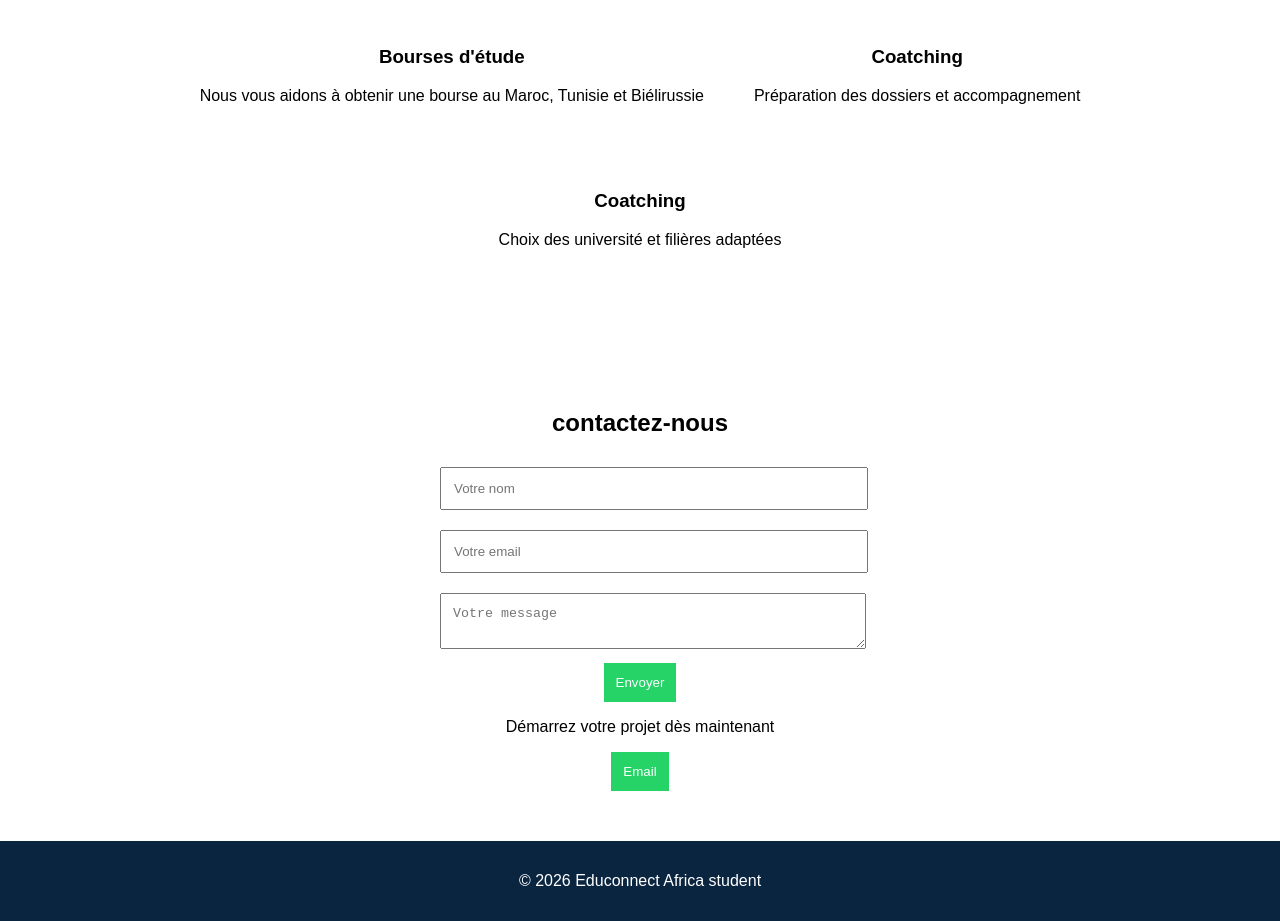
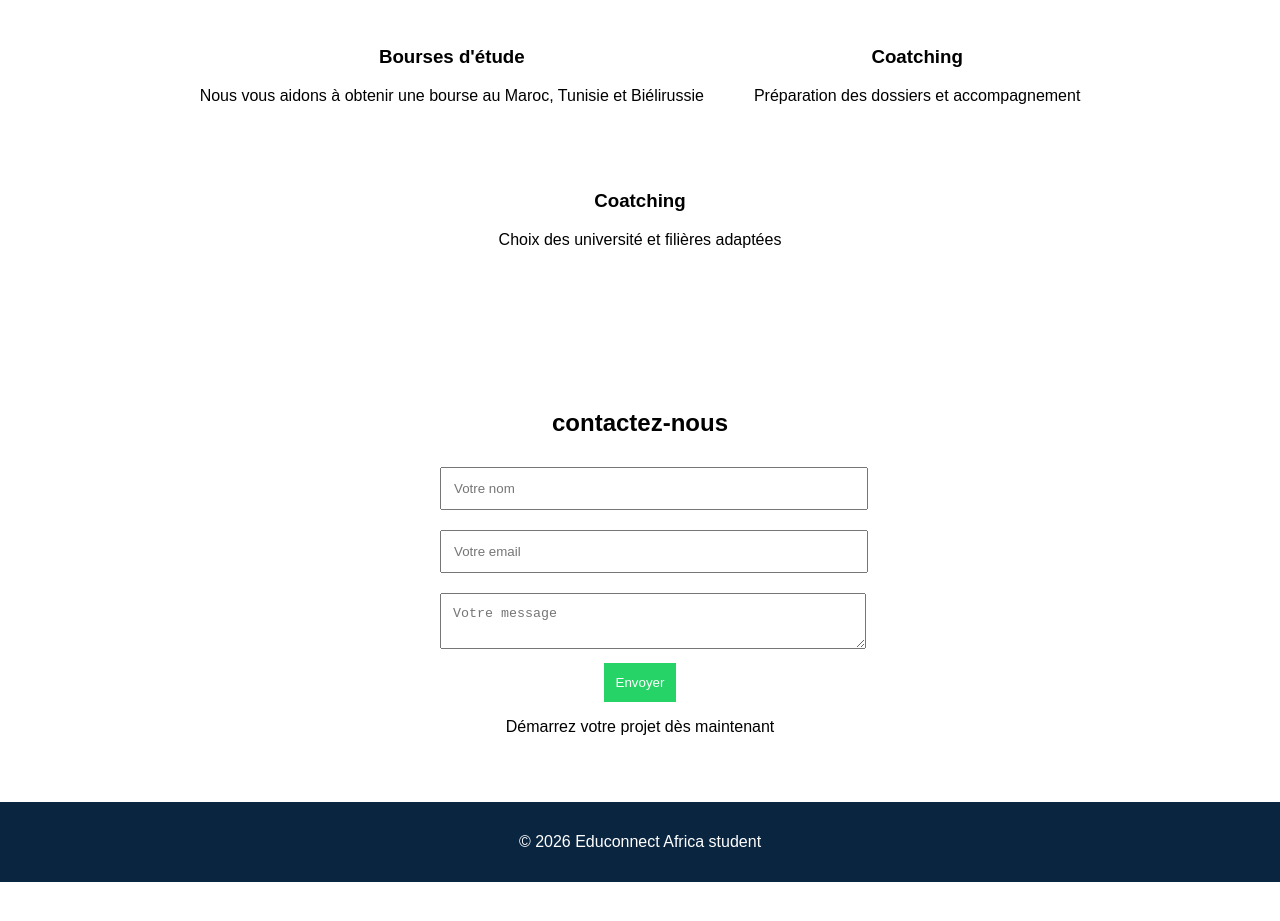
Before and after one commit to benikasongo/educonnect-africa-student-site, a plain HTML site: page index.html in a window 1280 px wide. Shown: the part 933-1854 px from the top of the page. After the commit the page ends 1815 px from the top, so only its background shows below. Drawn offline with Linux system fonts and the light colour scheme.

Commit message:
Fix HTML structure and remove unnecessary lines

```diff
--- a/index.html
+++ b/index.html
@@ -72,9 +72,7 @@
 
   </form>
     <p>Démarrez votre projet dès maintenant</p>
-    <a href="malito:benikasongo896@gmail.com">
-      <button>Email</button>
-    </a>
+
   </section>
 
    <!-- FOOTER -->
```
